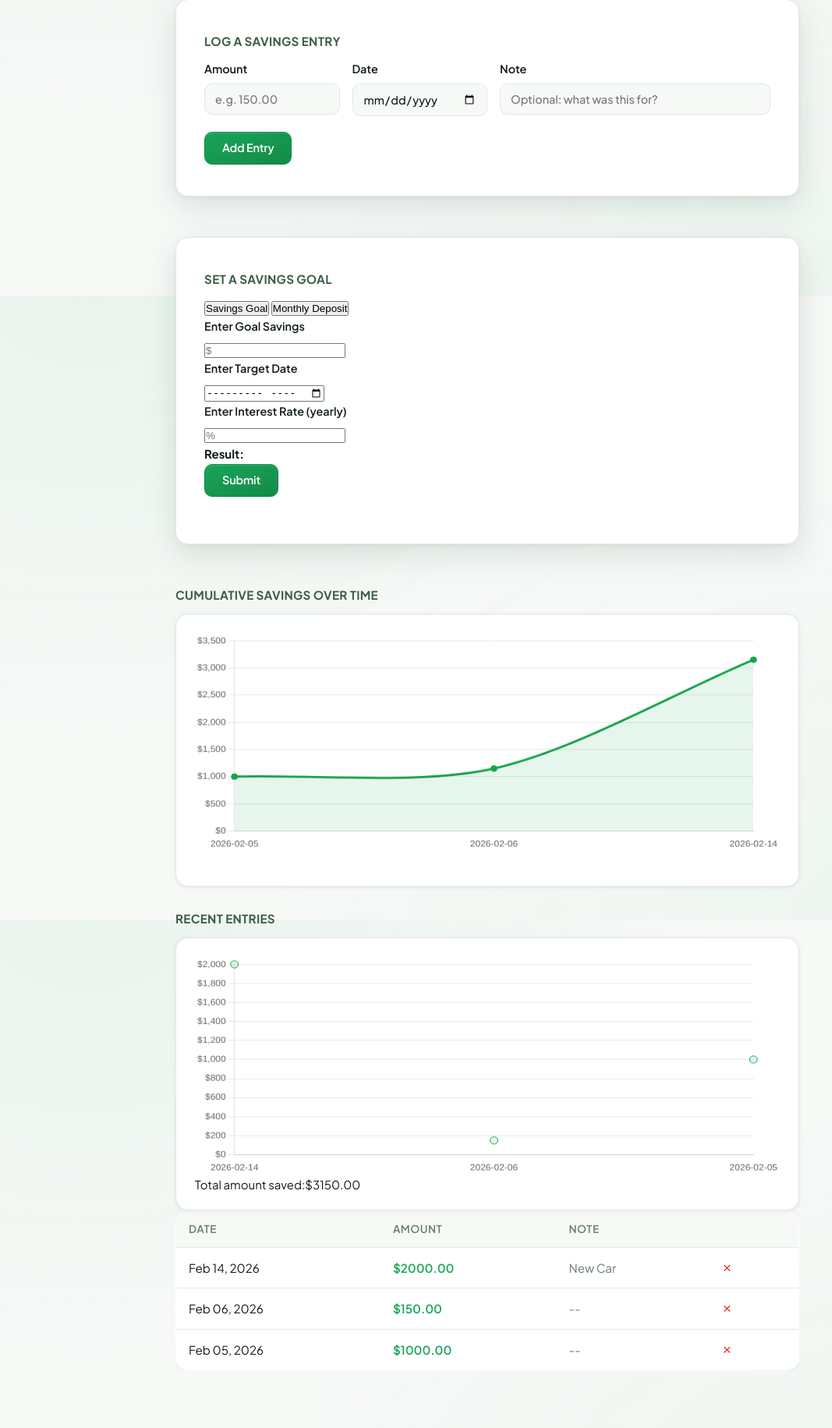
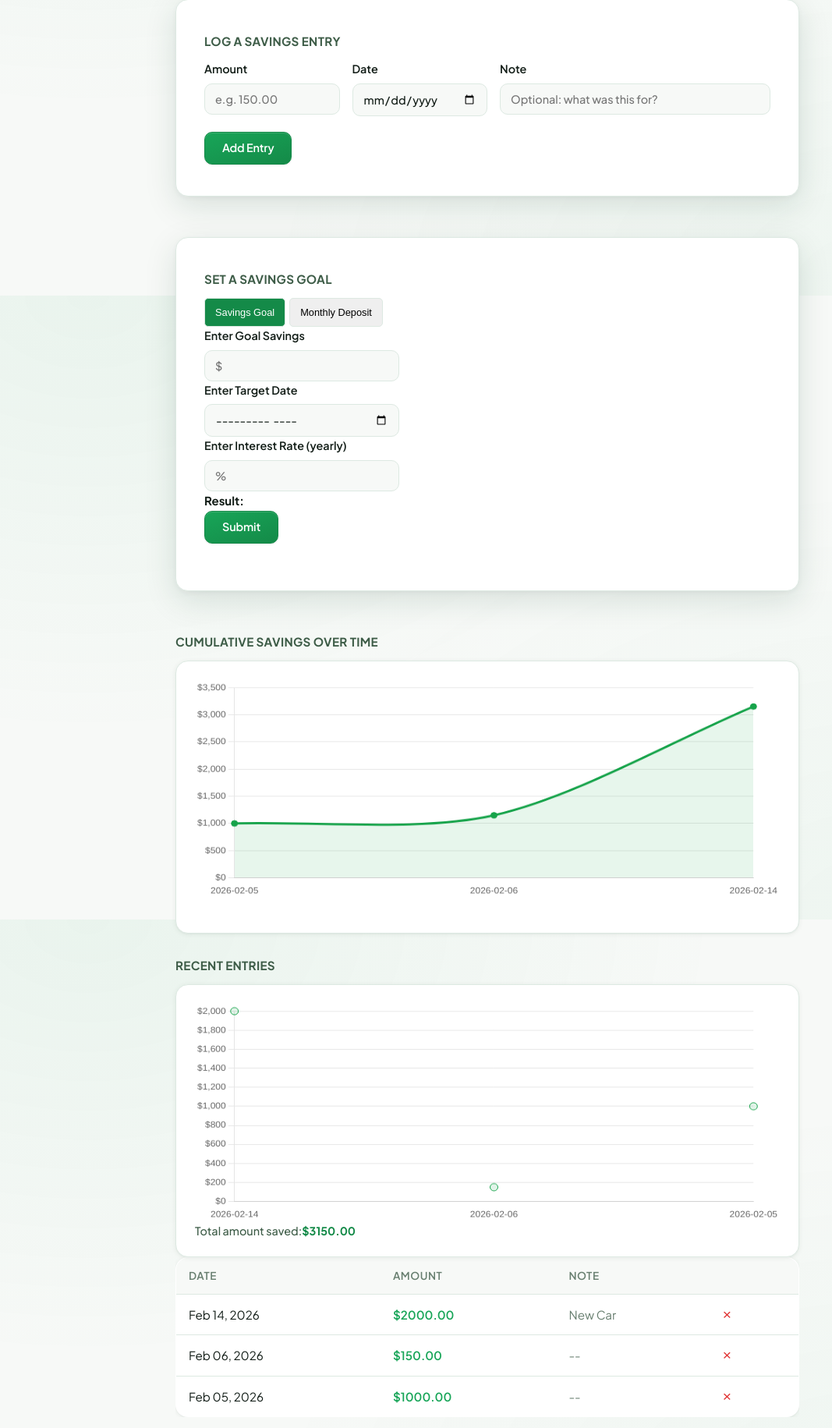
Before and after one commit to vsingk/finpath, a Django app: page /savings/ in a window 1280 px wide. Shown: the part 421-2252 px from the top of the page at 78% size, without its empty margins (15-1082 px from the left). Run offline with Django 5.2, Linux system fonts and the light colour scheme; a user stored in the database is signed in; data comes from the database, SQL or seed files in the repository.

Commit message:
adding to css for ui

```diff
--- a/static/css/main.css
+++ b/static/css/main.css
@@ -430,6 +430,57 @@ a:hover {
     font-weight: 600;
     margin-bottom: 6px;
     font-size: 0.9rem;
+}
+.toggleButtons{
+    display: flex;
+    gap: 5px;
+
+
+}
+.toggleSavingsGoal{
+    background-color: var(--primary-dark);
+    color:white;
+}
+.toggleSavingsGoal, .toggleMonthly{
+    padding: 10px 13px;
+    border: 1px solid var(--border);
+    font-size: .8rem;
+    font-weight: 500;
+    border-radius: 5px;
+
+}
+.toggleSavingsGoal:hover, .toggleMonthly:hover{
+    cursor:pointer;
+
+}
+
+.SavingsGoal, .MonthlyAmount{
+    display: flex;
+
+}
+.SavingsGoal input, .MonthlyAmount input{
+    width: 250px;
+    padding: 10px 13px;
+    border: 1.5px solid var(--border);
+    border-radius: var(--radius-sm);
+    font-size: 0.9rem;
+    font-family: inherit;
+    font-weight: 500;
+    transition: border-color var(--transition), box-shadow var(--transition), background var(--transition);
+    background: var(--bg);
+    color: var(--text);
+
+}
+
+.chart-full {
+    color: var(--text-mid);
+    font-size: 0.9rem;
+    font-weight: 500;
+}
+.Amount{
+    color: var(--primary-dark);
+    font-size: 0.9rem;
+    font-weight: 700;
 }
 
 .form-input {
```
